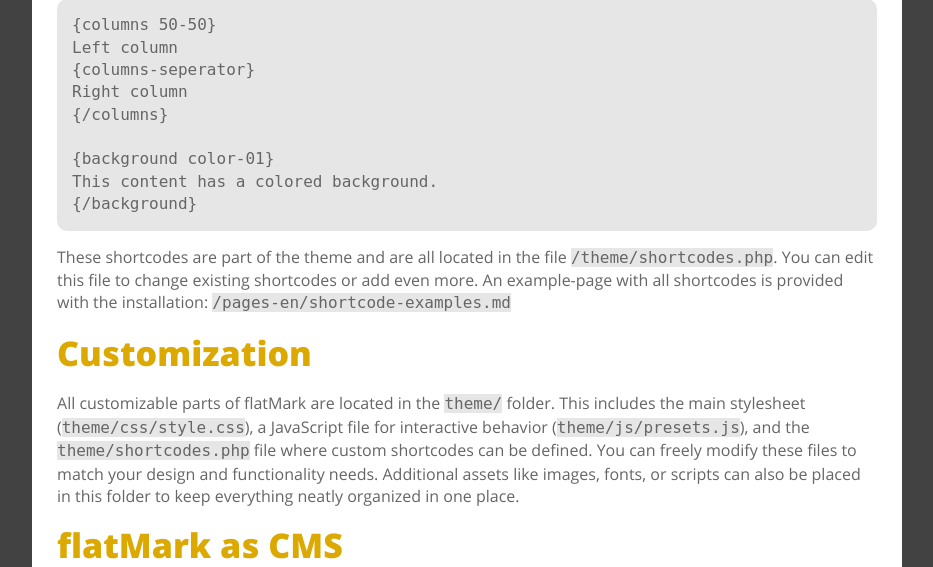
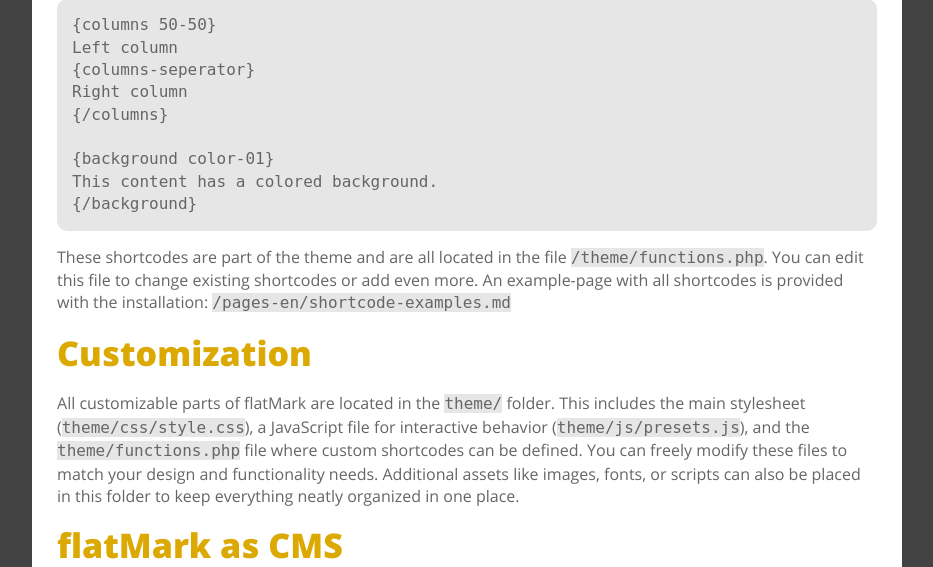
Before and after one commit to elektrischerwalfisch/flatmark, a PHP site: page /en in a window 1280 px wide. Shown: the part 3305-3872 px from the top of the page, without its empty margins (173-1106 px from the left). Run offline with PHP 8.4, Linux system fonts and the light colour scheme.

Commit message:
rename file

```diff
--- a/index.php
+++ b/index.php
@@ -13,8 +13,8 @@
         ob_start();
 
     // Include shortcode functions (if file exists)
-        if (file_exists('theme/shortcodes.php')) {
-            require 'theme/shortcodes.php';
+        if (file_exists('theme/functions.php')) {
+            require 'theme/functions.php';
         }
 
     // Include Parsedown
@@ -72,7 +72,7 @@
             $footerContent = $Parsedown->text($footerContent);
         }
 
-    // Apply theme/shortcodes.php before converting to HTML (if function exists)
+    // Apply theme/functions.php before converting to HTML (if function exists)
         if (function_exists('processShortcodes')) {
             $markdown = processShortcodes($markdown);
         }
```
Also changed, not shown: README.md, theme/functions.php (renamed from theme/shortcodes.php).
